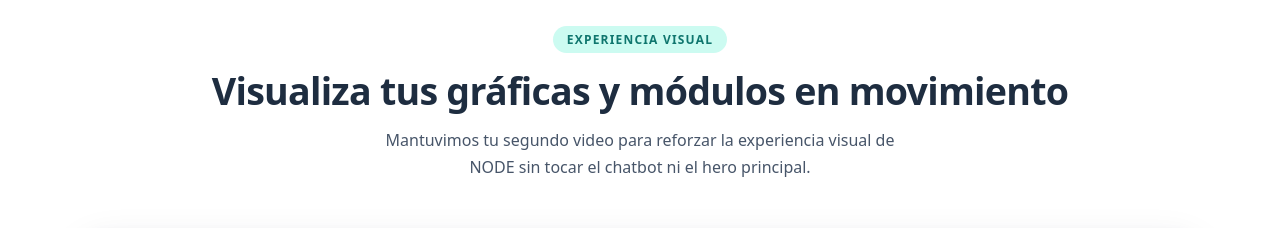
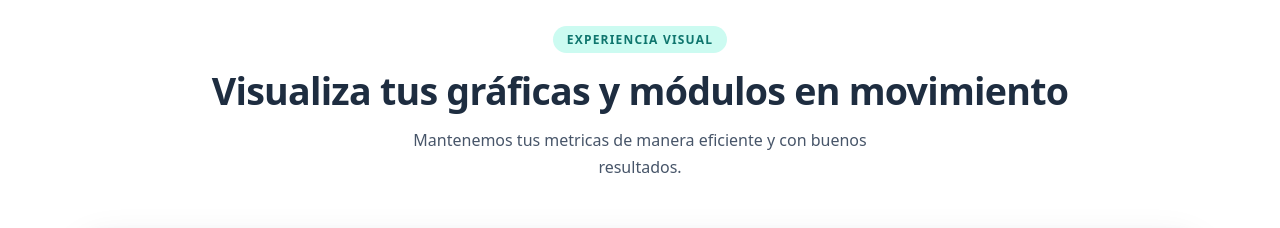
Before and after one commit to alexisjosuevo-del/NODE, a plain HTML site: page index.html in a window 1280 px wide. Shown: the part 4580-4808 px from the top of the page. Drawn offline with Linux system fonts and the light colour scheme; grey boxes are pictures that could not be loaded.

Commit message:
Update visual experience description in index.html

```diff
--- a/index.html
+++ b/index.html
@@ -1060,7 +1060,7 @@ body{font-family:ui-sans-serif,system-ui,-apple-system,Segoe UI,Roboto,Arial,'No
     <div class="section-header reveal">
       <div class="section-label teal">Experiencia visual</div>
       <h2 class="h2">Visualiza tus gráficas y módulos en movimiento</h2>
-      <p>Mantuvimos tu segundo video para reforzar la experiencia visual de NODE sin tocar el chatbot ni el hero principal.</p>
+      <p>Mantenemos tus metricas de manera eficiente y con buenos resultados.</p>
     </div>
     <div class="showcase-shell reveal reveal-d1">
       <div class="showcase-video">
```
